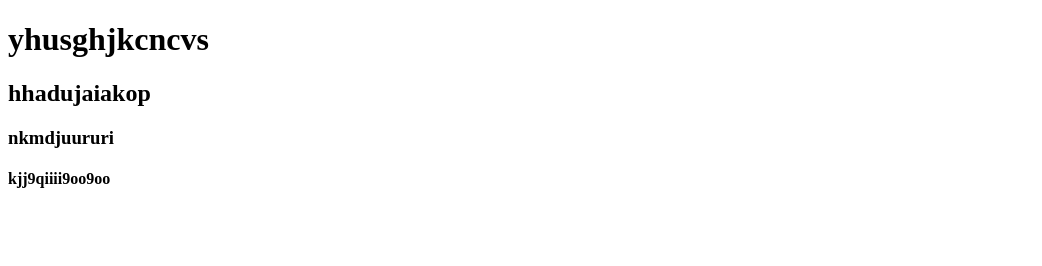
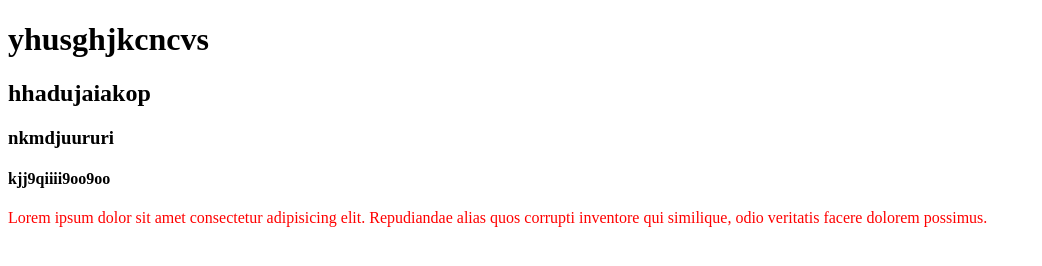
Before and after one commit to arifuzzaman1978/final-projects, a plain HTML site: page index.html in a window 1280 px wide. Shown: the whole page, without its empty margins (0-1042 px from the left). Drawn offline with Linux system fonts and the light colour scheme.

Commit message:
style added

```diff
--- a/index.html
+++ b/index.html
@@ -4,6 +4,7 @@
   <meta charset="UTF-8">
   <meta http-equiv="X-UA-Compatible" content="IE=edge">
   <meta name="viewport" content="width=device-width, initial-scale=1.0">
+  <link rel="stylesheet" href="style.css">
   <title>Final Projects</title>
 </head>
 <body>
@@ -11,5 +12,6 @@
   <h2>hhadujaiakop</h2>
   <h3>nkmdjuururi</h3>
   <h4>kjj9qiiii9oo9oo</h4>
+  <p>Lorem ipsum dolor sit amet consectetur adipisicing elit. Repudiandae alias quos corrupti inventore qui similique, odio veritatis facere dolorem possimus.</p>
 </body>
 </html>
--- a/style.css
+++ b/style.css
@@ -1 +1,3 @@
-# final-projects
+p{
+  color:red;
+}
```
